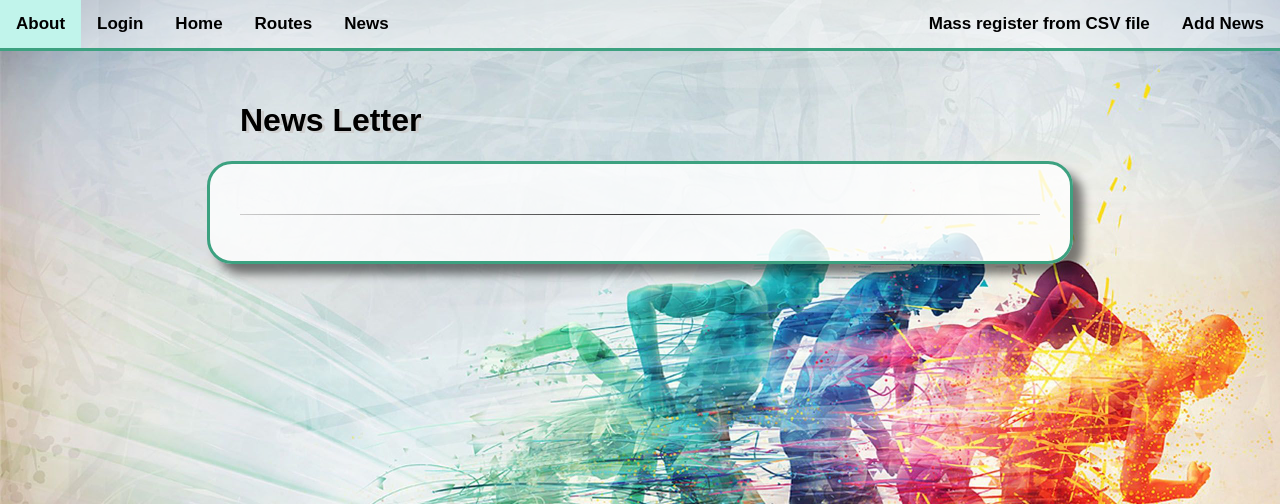
After one commit to ThoraX-SVK/Webte2, a PHP site: page /templates/newsPage.php in a window 1280 px wide. The commit adds this page. Shown: the top 504 px of the page. Run offline with PHP 8.4, Linux system fonts and the light colour scheme.

Commit message:
-created frontend for news page -created frontend for adding news page -added news option for menu bar

```diff
--- /dev/null
+++ b/project/static/newsStyle.css
@@ -0,0 +1,18 @@
+.newsHeader{
+    text-align: left;
+}
+.newsText{
+    text-align: left;
+}
+.newsDate{
+    text-align: right;
+    font-style: italic;
+    color: grey;
+
+}
+hr{
+    border: 0;
+    height: 1px;
+    background: #333;
+    background-image: linear-gradient(to right, #ccc, #333, #ccc);
+}
--- a/project/template_utils/menuGenerator.php
+++ b/project/template_utils/menuGenerator.php
@@ -11,11 +11,13 @@ function getMenu() {
     $menu .= '<a href="login.php">Login</a>' . "\n";
     $menu .= '<a href="homePage.php">Home</a>' . "\n";
     $menu .= '<a href="allRoutes.php">Routes</a>' . "\n";
+    $menu .= '<a href="newsPage.php">News</a>' . "\n";
 
     // only show when user is admin
     if (isUserAdmin_YES__FAKE()) {
         $menu .= '<div class="topnav-right">';
         $menu .= '<a href="massRegisterPage.php">Mass register from CSV file</a>' . "\n";
+        $menu .= '<a href="addNewsPage.php">Add News</a>' . "\n";
         $menu .= '</div>';
     }
 
--- a/project/templates/allRoutes.php
+++ b/project/templates/allRoutes.php
@@ -52,7 +52,7 @@ echo getMenu();
 
 
 <header>
-    <h1>Home Page</h1>
+    <h1>All routes</h1>
 </header>
 
 <div class="content">
--- /dev/null
+++ b/project/templates/newsPage.php
@@ -0,0 +1,34 @@
+<!DOCTYPE html>
+<html lang="en">
+<head>
+    <link rel="stylesheet" type="text/css" href="../static/style.css">
+    <link rel="stylesheet" type="text/css" href="../static/newsStyle.css">
+    <meta charset="UTF-8">
+    <title>News Letter</title>
+</head>
+<body>
+<?php
+include_once "../template_utils/menuGenerator.php";
+include_once "../utils/sessionUtils.php";
+
+loginRequired();
+echo getMenu();
+
+?>
+
+<header>
+    <h1>News Letter</h1>
+</header>
+
+<div class="content">
+
+    <!--TODO: This is the format of the news message that should be printed with backend-->
+    <h2 class="newsHeader"><!--TODO: Here goes header--></h2>
+    <hr>
+    <p class="newsText"><!--TODO: Here goes content of message--></p>
+    <p class="newsDate"><!--TODO: Here goes the date of addition--></p>
+
+
+
+</body>
+</html>
```
Also changed, not shown: project/static/addNewsStyle.css (added, +58 -0 lines), project/templates/addNewsPage.php (added, +59 -0 lines), project/sql_dump.sql (renamed from sql_dump.sql), project/static/style.css (line endings or trailing spaces).
